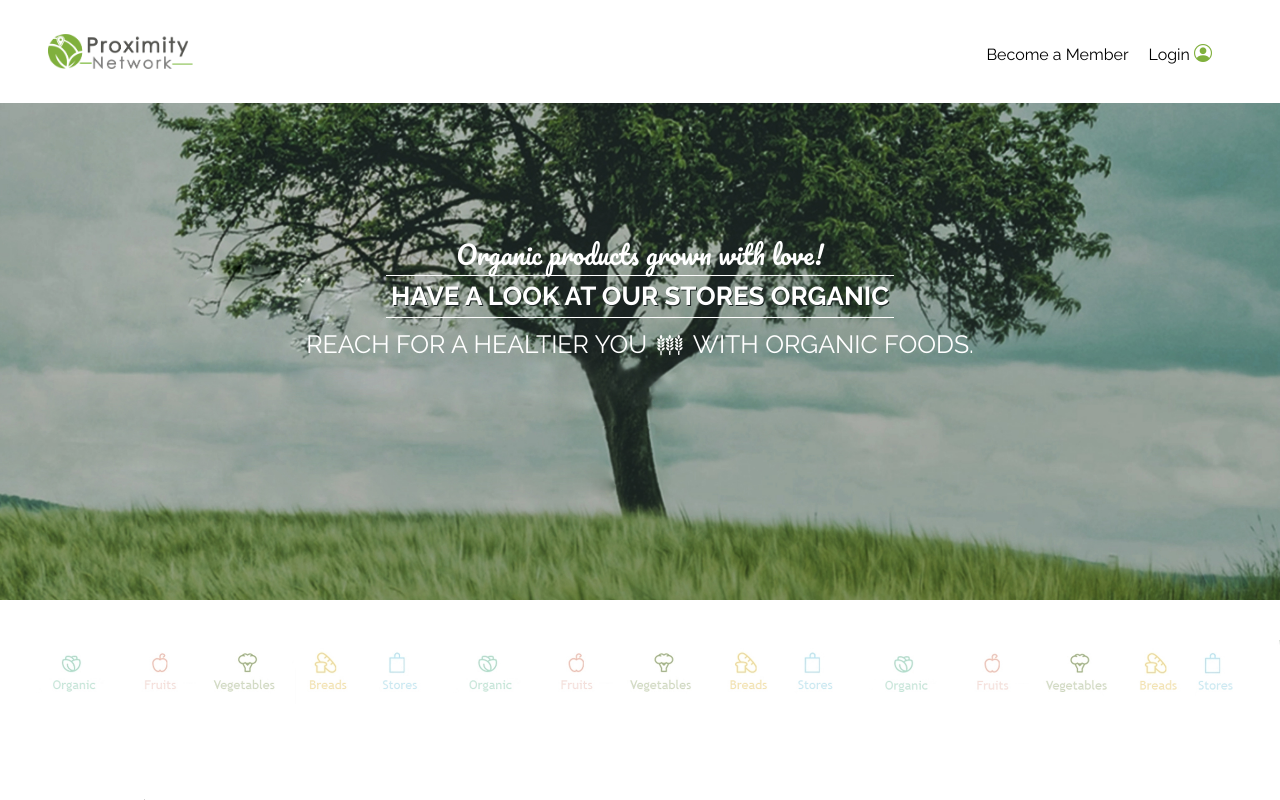
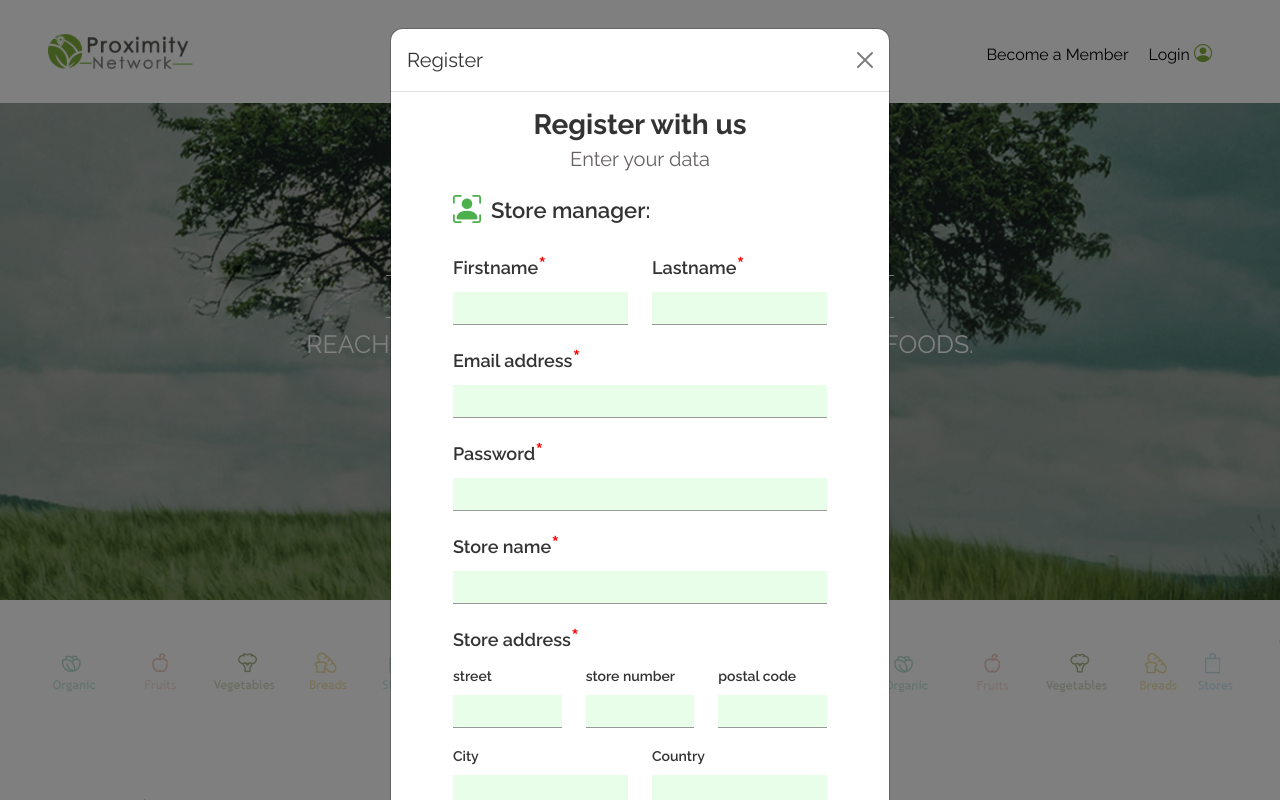
Before and after one commit to mattndross/proximity-network-project, a React (Create React App) app in the folder front-end/: page /store-profile in a window 1280 px wide. Both pictures are taken after a click on the link "Become a Member". Shown: the top 800 px of the page. Built offline with nearby package versions, Linux system fonts and the light colour scheme.

Commit message:
modal register

```diff
--- a/front-end/src/App.js
+++ b/front-end/src/App.js
@@ -8,6 +8,8 @@ import Footer from "./components/Footer"
 import Header from "./components/Header"
 import StoreProfile from "./pages/StoreProfile";
 import LoginModal from './components/LoginModal'
+import Modalregister from './components/ModalRegister';
+
 // import global context
 import { Context } from './context/SearchContext.js'
 
@@ -21,6 +23,7 @@ function App() {
     <div className="wrapper">
       <BrowserRouter>
         {<Header />}
+        <Modalregister></Modalregister>
         <LoginModal></LoginModal>
         <Context.Provider value={[searchGlobal, setSearchGlobal]}>
           <Routes>
--- a/front-end/src/components/CardProductStore/index.js
+++ b/front-end/src/components/CardProductStore/index.js
@@ -3,7 +3,7 @@ import product from '../../assets/img/fake-img/product.jpg'
 const CardProductStore = () => {
     return (
 
-        <div className="col-6 col-lg-3 pb-4" data-bs-toggle="modal" data-bs-target="#exampleModal">
+        <div className="col-6 col-lg-3 pb-4" data-bs-toggle="modal" data-bs-target="#modalProduct">
             <div class="card-content">
                 <div className="container-img">
                     <img src={product} className="img-fluid img-product" alt="product store" />
--- a/front-end/src/components/Header/index.js
+++ b/front-end/src/components/Header/index.js
@@ -14,8 +14,8 @@ const Header = () => {
 
             <ul className="main-menu">
                 <li className="main-menu_item">
-                    <a className="main-menu_link" href="#">Become a Member</a></li>
-                <li className="main-menu_item" data-bs-toggle="modal" data-bs-target="#exampleModal" style={{ cursor: "pointer" }}>
+                    <a className="main-menu_link" data-bs-toggle="modal" data-bs-target="#modalRegister" style={{ cursor: "pointer" }}>Become a Member</a></li>
+                <li className="main-menu_item" data-bs-toggle="modal" data-bs-target="#loginModal" style={{ cursor: "pointer" }}>
                     <a className="main-menu_link" >Login <i class="bi bi-person-circle icon-navbar"></i></a></li>
                 <label for="check" className="checkbtn">
                     <FaBars></FaBars>
--- a/front-end/src/components/LoginModal/LoginModal.css
+++ b/front-end/src/components/LoginModal/LoginModal.css
@@ -60,6 +60,11 @@
 }
 .modal-login-link a:hover{
     color: #81B03E;
+    cursor:pointer;
+}
+.modal-link:hover{
+    color: #81B03E;
+    cursor:pointer;
 }
 @media(min-width:992px){
     .modal-body-content .input-login{
--- a/front-end/src/components/LoginModal/index.js
+++ b/front-end/src/components/LoginModal/index.js
@@ -2,7 +2,7 @@ import './LoginModal.css'
 
 const LoginModal = () => {
     return (
-        <div className="modal fade" id="exampleModal" tabindex="-1" aria-labelledby="exampleModalLabel" aria-hidden="true">
+        <div className="modal fade" id="loginModal" tabindex="-1" aria-labelledby="exampleModalLabel" aria-hidden="true">
             <div className="modal-dialog modal-dialog-centered ">
                 <div className="modal-content">
                     <div className="modal-header">
@@ -28,7 +28,7 @@ const LoginModal = () => {
                             <div className="modal-login-link d-flex">
                                 <a href="">Lost your password? </a>
                                 <span>|</span>
-                                <a href="">Regístrate</a>
+                                <a className="modal-link" data-bs-toggle="modal" data-bs-target="#modalRegister">Regístrate</a>
                             </div>
                         </div>
                     </div>
--- a/front-end/src/components/ModalProduct/index.js
+++ b/front-end/src/components/ModalProduct/index.js
@@ -2,7 +2,7 @@ import './ModalProduct.css'
 import imagenModal from '../../assets/img/fake-img/product.jpg'
 const ModalProduct = () => {
     return (
-        <div className="modal fade" id="exampleModal" tabindex="-1" aria-labelledby="exampleModalLabel" aria-hidden="true">
+        <div className="modal fade" id="modalProduct" tabindex="-1" aria-labelledby="exampleModalLabel" aria-hidden="true">
             <div className="modal-dialog modal-lg modal-dialog-centered">
                 <div className="modal-content">
                     <div className="modal-header">
--- /dev/null
+++ b/front-end/src/components/ModalRegister/ModalRegister.css
@@ -0,0 +1,74 @@
+.model-content{
+    border-radius: 15px;
+}
+.modal-register-body{
+    padding-left:clamp(20px,5vw,50px);
+    padding-right: clamp(20px,5vw,50px);
+}
+.modal-register-body h2{
+    font-size: clamp(22px,3vw,28px);
+    color: #333333;
+    font-weight: 700;
+    text-align: center;
+    margin-bottom: 2px;
+}
+.modal-register-body p{
+    font-size: clamp(16px,3vw,20px);
+    color: #656161;
+    text-align: center;
+
+}
+.content-manager h5{
+    font-size: clamp(16px,3vw,22px);
+    font-weight: 600;
+    margin-bottom: 0;
+}
+.content-manager i{
+    margin-right: 10px;
+    font-size: clamp(20px,3vw,28px);
+    color: #4cb04c;
+}
+.form-register label {
+    font-size: clamp(14px,3vw,18px);
+    font-weight: 600;
+}
+.form-register label span{
+    font-size: clamp(18px, 5vw,24px);
+    color:#FF0000;
+}
+.form-register .form-alternative{
+    font-size: clamp(12px,3vw,14px);
+}
+.form-register .input-register{
+    border-radius: unset;
+    padding: 4px;
+    border: unset;
+    border-bottom: 1px solid #999898;
+    background: #E8FEE8;
+    width: 100%;
+}
+.btn-register{
+    background: #81B03E;
+    border: unset;
+    padding-top:clamp(5px,4vw,10px);
+    padding-bottom:clamp(5px,4vw,10px);
+    border-radius: 22px;
+    width: 100%;
+    font-size: clamp(16px,3vw,20px);
+    font-weight: 700;
+    transition: all ease .8s;
+    margin-top: 20px;
+}
+.btn-register:hover{
+    background: #648536;
+}
+.enlace-login{
+    color: #838282;
+    font-size: clamp(16px,3vw,18px);
+    text-decoration: unset;
+    transition: all ease .8s;
+}
+.enlace-login:hover{
+    cursor:pointer;
+    color: #81B03E;
+}
--- /dev/null
+++ b/front-end/src/components/ModalRegister/index.js
@@ -0,0 +1,86 @@
+import './ModalRegister.css'
+const Modalregister = () => {
+    return (
+        <div className="modal fade" id="modalRegister" tabindex="-1" aria-labelledby="exampleModalLabel" aria-hidden="true">
+            <div className="modal-dialog modal-dialog-centered ">
+                <div className="modal-content">
+                    <div className="modal-header">
+                        <h5 className="modal-title" id="exampleModalLabel">Register</h5>
+                        <button type="button" className="btn-close" data-bs-dismiss="modal" aria-label="Close"></button>
+                    </div>
+                    <div className="modal-body modal-register-body">
+                        <div className='container'>
+                            <h2>Register with us</h2>
+                            <p>Enter your data</p>
+                            <div className="d-flex align-items-center content-manager mb-3">
+                                <i className="bi bi-person-bounding-box"></i>
+                                <h5>Store manager:</h5>
+                            </div>
+                            <form className="form-register">
+                                <div className="row mb-3">
+                                    <div className="col-6">
+                                        <label for="exampleInputEmail1" className="form-label">Firstname<span>* </span></label>
+                                        <input type="email" className="form-control input-register" id="exampleInputEmail1" aria-describedby="emailHelp" />
+                                    </div>
+                                    <div className="col-6">
+                                        <label for="exampleInputEmail1" className="form-label">Lastname<span>* </span></label>
+                                        <input type="email" className="form-control input-register" id="exampleInputEmail1" aria-describedby="emailHelp" />
+                                    </div>
+
+                                </div>
+                                <div className="mb-3">
+                                    <label for="exampleInputEmail1" className="form-label">Email address<span>* </span></label>
+                                    <input type="email" className="form-control input-register" id="exampleInputEmail1" aria-describedby="emailHelp" />
+                                </div>
+                                <div className="mb-3">
+                                    <label for="exampleInputPassword1" className="form-label">Password<span>* </span></label>
+                                    <input type="password" className="form-control input-register" id="exampleInputPassword1" />
+                                </div>
+                                <div className="mb-3">
+                                    <label for="exampleInputPassword1" className="form-label">Store name<span>* </span></label>
+                                    <input type="password" className="form-control input-register" id="exampleInputPassword1" />
+                                </div>
+                                <div className="row mb-3">
+                                    <label for="exampleInputEmail1" className="form-label">Store address<span>* </span></label>
+                                    <div className="col-4">
+                                        <label for="exampleInputEmail1" className="form-label form-alternative">street</label>
+                                        <input type="email" className="form-control input-register" id="exampleInputEmail1" aria-describedby="emailHelp" />
+                                    </div>
+                                    <div className="col-4">
+                                        <label for="exampleInputEmail1" className="form-label form-alternative">store number</label>
+                                        <input type="email" className="form-control input-register" id="exampleInputEmail1" aria-describedby="emailHelp" />
+                                    </div>
+                                    <div className="col-4">
+                                        <label for="exampleInputEmail1" className="form-label form-alternative">postal code</label>
+                                        <input type="email" className="form-control input-register" id="exampleInputEmail1" aria-describedby="emailHelp" />
+                                    </div>
+                                </div>
+                                <div className="row mb-3">
+                                    <div className="col-6">
+                                        <label for="exampleInputEmail1" className="form-label form-alternative">City</label>
+                                        <input type="email" className="form-control input-register" id="exampleInputEmail1" aria-describedby="emailHelp" />
+                                    </div>
+                                    <div className="col-6">
+                                        <label for="exampleInputEmail1" className="form-label form-alternative">Country</label>
+                                        <input type="email" className="form-control input-register" id="exampleInputEmail1" aria-describedby="emailHelp" />
+                                    </div>
+                                </div>
+                                <div className="mb-3">
+                                    <label for="exampleInputPassword1" className="form-label">Store web</label>
+                                    <input type="password" className="form-control input-register" id="exampleInputPassword1" />
+                                </div>
+                                <button type="submit" className="btn btn-primary btn-register">Create an account</button>
+                            </form>
+                            <div className='text-center mt-2 mb-5'>
+                                <a className="enlace-login" data-bs-toggle="modal" data-bs-target="#loginModal">Login </a>
+                            </div>
+
+                        </div>
+                    </div>
+                </div>
+            </div>
+        </div>
+
+    )
+}
+export default Modalregister;
--- a/front-end/src/pages/LandingPage/index.js
+++ b/front-end/src/pages/LandingPage/index.js
@@ -5,7 +5,6 @@ import './LandingPage.css'
 import LandingPageBanner from '../../components/LandingPageBanner'
 import LandingPageAbout from '../../components/LandingPageAbout'
 import LandingPageSearchBar from '../../components/LandingPageSearchBar'
-
 export default function LandingPage() {
     return (
         <div>
@@ -13,7 +12,6 @@ export default function LandingPage() {
             <LandingPageBanner></LandingPageBanner>
             < LandingPageSearchBar />
             <LandingPageAbout></LandingPageAbout>
-
             <Link to="/stores-list">
                 <Button color="gray-bg" textColor="white-txt" text="products list"></Button>
             </Link>
```
